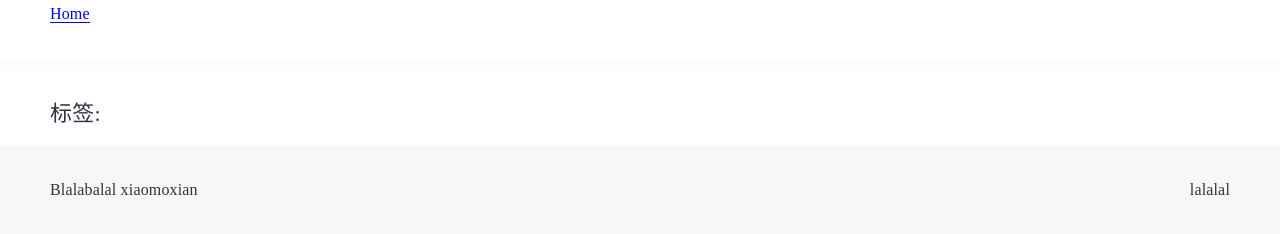
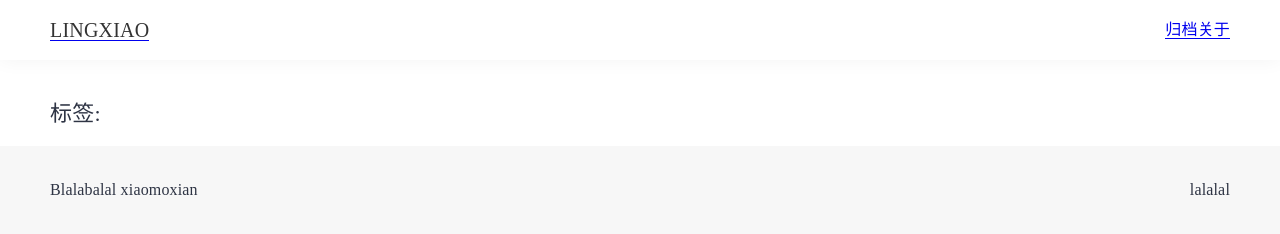
Before and after one commit to ultracold273/personal, a Gatsby site: page / in a window 1280 px wide. Built offline with nearby package versions, Linux system fonts and the light colour scheme; Gatsby itself is replaced by a stand-in of ours; some packages are replaced by stand-ins of ours.

Commit message:
feature: decorate header

```diff
--- a/src/components/Header/Header.tsx
+++ b/src/components/Header/Header.tsx
@@ -3,6 +3,8 @@ import styled from "styled-components";
 import { Link } from "gatsby";
 
 import Container from "../Container";
+import Logo from "./Logo";
+import NaviBar from "./NaviBar";
 
 interface IHeaderProps {
   height?: number;
@@ -30,9 +32,8 @@ const Header: React.FC<IHeaderProps> = (_, ref) => {
   return (
     <Wrapper visible={true} ref={ref}>
       <Container>
-        <Link to="/">
-          Home
-        </Link>
+        <Logo padding="18px 0" />
+        <NaviBar />
       </Container>
     </Wrapper>
   );
--- /dev/null
+++ b/src/components/Header/Logo.tsx
@@ -0,0 +1,50 @@
+import * as React from "react";
+import styled from "styled-components";
+import { Link } from "gatsby";
+
+interface ILogoProps {
+  padding?: string;
+}
+
+interface IWrapperProps {
+  padding: string;
+}
+
+const Wrapper = styled.div<IWrapperProps>`
+  display: inline-block;
+  padding: ${(props) => props.padding};
+  cursor: pointer;
+`;
+
+const Title = styled.h1`
+  display: inline-block;
+  margin: 0;
+  color: #333;
+  font-size: 20px;
+  text-transform: uppercase;
+`;
+
+const Icon = styled.img`
+  display: inline-block;
+  position: relative;
+  top: 2px;
+  margin: 0 5px;
+  width: 20px;
+  height: 20px;
+`;
+
+const Logo: React.FC<ILogoProps> = (props) => {
+  const { padding = "0" } = props;
+  return (
+    <Wrapper padding={padding}>
+      <Link to="/">
+        <Title>
+          {/* <Icon /> */}
+          <span>Lingxiao</span>
+        </Title>
+      </Link>
+    </Wrapper>
+  );
+}
+
+export default Logo;
--- /dev/null
+++ b/src/components/Header/NaviBar.tsx
@@ -0,0 +1,43 @@
+import * as React from "react";
+import styled from "styled-components";
+import { Link } from "gatsby";
+
+import { theme, menu } from "../../../_config.json";
+
+const Nav = styled.nav`
+  float: right;
+`;
+
+const List = styled.ul`
+  list-style: none;
+`;
+
+const Item = styled.li`
+  display: inline;
+  line-height: 60px;
+  cursor: pointer;
+
+  & + & {
+    margin-left: 15px;
+  }
+
+  &:hover {
+    color: ${theme.color};
+  }
+`;
+
+const NaviBar: React.FC = () => {
+  return (
+    <Nav>
+      <List>
+        {(menu || []).map(({ name, url }) => (
+          <Link to={url} key={name}>
+            <Item>{name}</Item>
+          </Link>
+        ))}
+      </List>
+    </Nav>
+  );
+}
+
+export default NaviBar;
```
